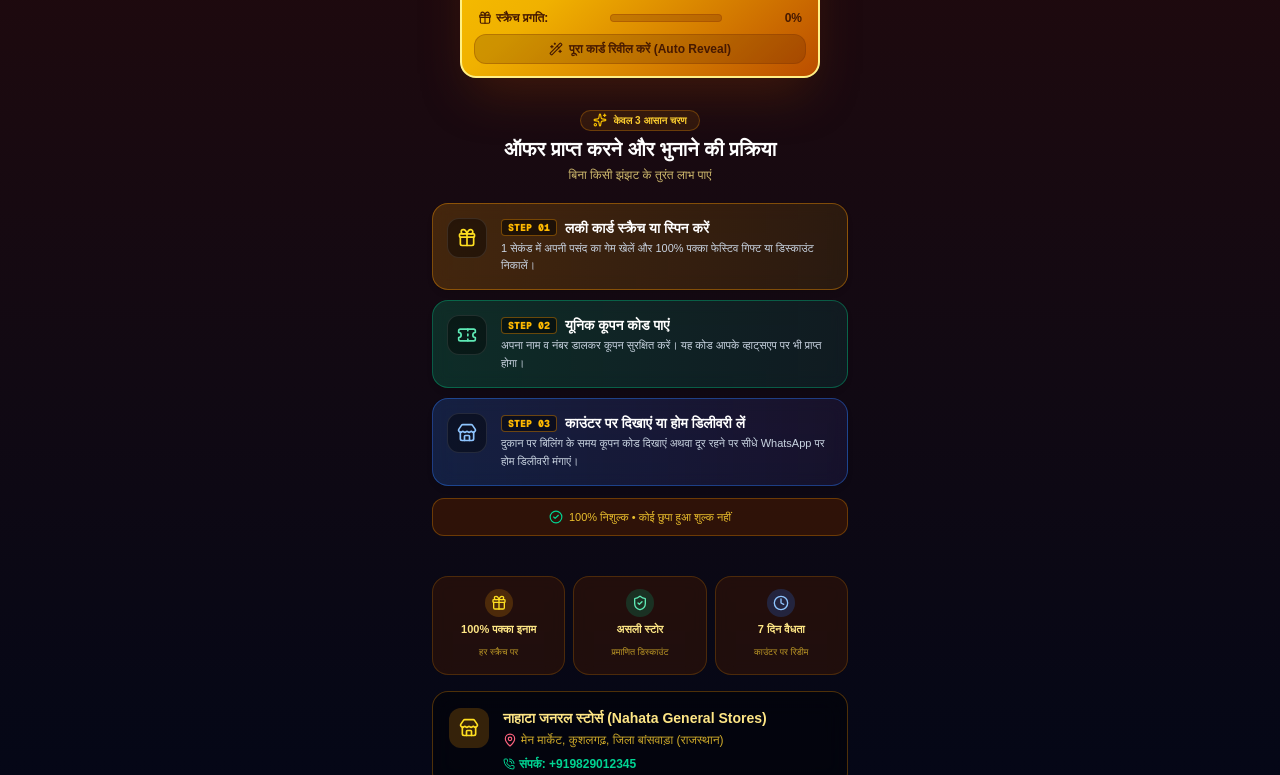
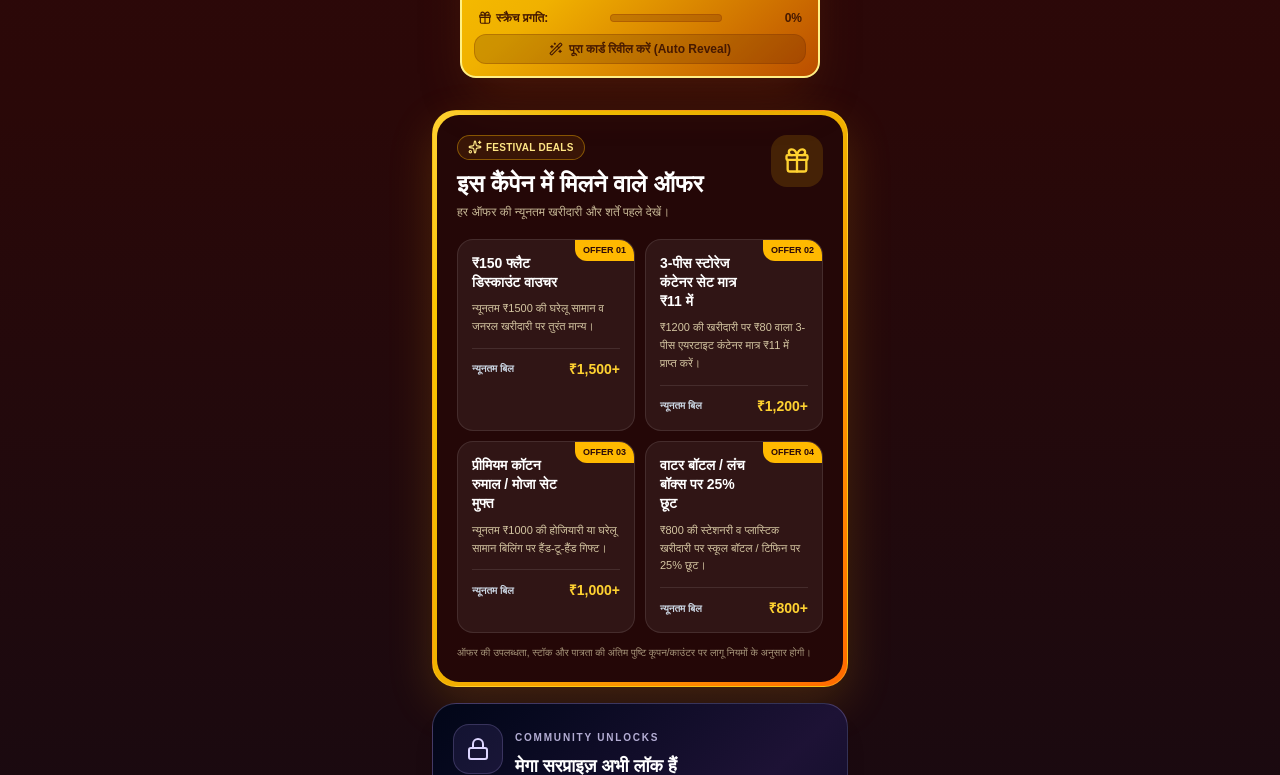
Before and after one commit to Mohit12836/nahata-campaign, a Next.js app: page / in a window 1280 px wide. Shown: the part 1685-2460 px from the top of the page. Built offline with nearby package versions, Linux system fonts and the light colour scheme; no server answers.

Commit message:
feat: show featured offers and locked milestone teasers on campaign page

```diff
--- a/src/app/page.tsx
+++ b/src/app/page.tsx
@@ -19,6 +19,7 @@ import { CouponCard } from '@/components/CouponCard';
 import { TrustBadges } from '@/components/TrustBadges';
 import { ManojTrustCard } from '@/components/ManojTrustCard';
 import { ProcessTimeline } from '@/components/ProcessTimeline';
+import { OfferShowcase } from '@/components/OfferShowcase';
 
 const subscribe = () => () => {};
 
@@ -179,6 +180,9 @@ export default function CustomerCampaignPage() {
           </div>
         )}
 
+        {/* FRONT-END OFFER SHOWCASE + MILESTONE TEASERS */}
+        <OfferShowcase prizes={prizes.length ? prizes : INITIAL_PRIZES} />
+
         {/* 3-STEP PROCESS TIMELINE */}
         <ProcessTimeline />
 
```
